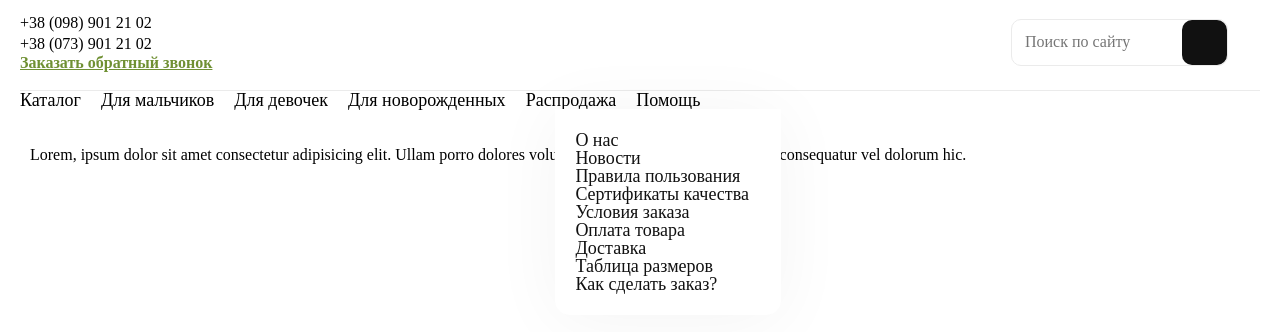
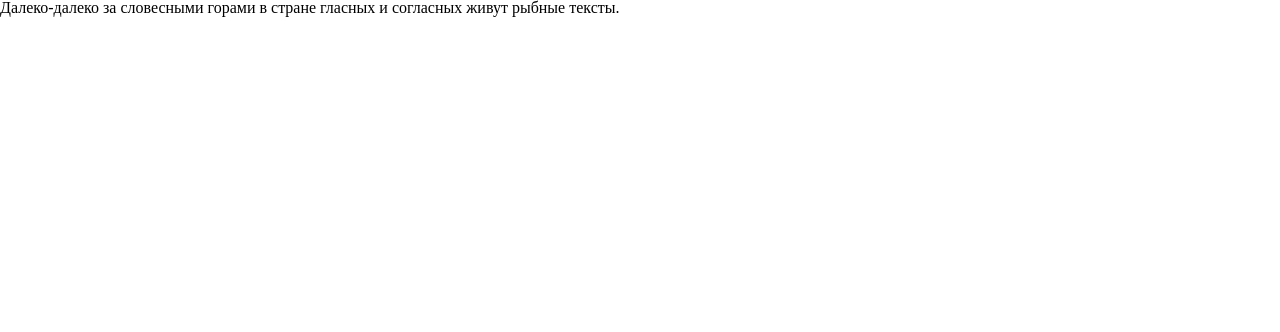
Before and after one commit to tolibaev/cjs-work, a website with bundled scripts: page index.html in a window 1280 px wide. Built offline with nearby package versions, Linux system fonts and the light colour scheme.

Commit message:
15-03-22-04

```diff
--- a/index.html
+++ b/index.html
@@ -8,47 +8,6 @@
     <script type="module" src="./app.js" defer></script>
   </head>
   <body>
-    <header class="header">
-      <div class="container">
-        <div class="flex jus-con-between al-items-center col-gap-20 pt-12 pb-18 bor-bottom-1-solid-ebebeb">
-          <div class="flex f-dir-column">
-            <a class="header__tel-link f-size-16 line-h-21 font-w-500" data-hover="text-dec-underline" href="tel:380989012102">+38 (098) 901 21 02</a>
-            <a class="header__tel-link f-size-16 line-h-21 font-w-500" data-hover="text-dec-underline" href="tel:380739012102">+38 (073) 901 21 02</a>
-            <a class="font-w-700 line-h-18 color-6F9033 text-dec-underline" data-hover="text-dec-none" href="#!">Заказать обратный звонок</a>
-          </div>
-          <a href="/../"></a>
-          <div class="flex col-gap-16 al-items-center">
-            <div class="header__form bor-1-solid-EBEBEB radius-10 w-228 relative">
-              <input class="header__input radius-10 h-45 pl-13" data-placeholder="f-size-16" type="text" placeholder="Поиск по сайту" />
-              <button class="header__btn abs top-0 right-0 radius-10 h-45 w-45 bg-color-11111105 flex f-center trans-dur-300" data-hover="bg-color-0FBF4D" type="submit"></button>
-            </div>
-            <button class="header__btn shrink-0 radius-10 h-45 bg-color-11111105 flex jus-con-center al-items-center trans-dur-300" data-hover="bg-color-0FBF4D" type="button"></button>
-            <button class="header__btn shrink-0 radius-10 h-45 bg-color-11111105 flex jus-con-center al-items-center trans-dur-300" data-hover="bg-color-0FBF4D" type="button"></button>
-          </div>
-        </div>
-        <ul class="menu flex jus-con-evenly al-items-center col-gap-20 pt-10 pb-18">
-          <li><a class="menu__link f-size-18 p-5 m-n5 trans-dur-300" data-hover="color-0FBF4D" href="#!">Каталог</a></li>
-          <li><a class="menu__link f-size-18 p-5 m-n5 trans-dur-300" data-hover="color-0FBF4D" href="#!">Для мальчиков</a></li>
-          <li><a class="menu__link f-size-18 p-5 m-n5 trans-dur-300" data-hover="color-0FBF4D" href="#!">Для девочек</a></li>
-          <li><a class="menu__link f-size-18 p-5 m-n5 trans-dur-300" data-hover="color-0FBF4D" href="#!">Для новорожденных</a></li>
-          <li><a class="menu__link f-size-18 p-5 m-n5 trans-dur-300" data-hover="color-0FBF4D" href="#!">Распродажа</a></li>
-          <li class="relative">
-            <a class="menu__link f-size-18 p-5 m-n5 trans-dur-300" data-hover="color-0FBF4D" href="#!">Помощь</a>
-            <ul class="menu__sub-list _active f-size-18 abs z-10 top-100p left-50p translateX-n50p min-w-226 bg-color-fff radius-0-0-15-15 px-20 py-22 color-111 b-shadow-0-4-70-0-0000000c">
-              <li><a class="menu__sub-link trans-dur-300" data-hover="color-0FBF4D" href="#!">О нас</a></li>
-              <li><a class="menu__sub-link trans-dur-300" data-hover="color-0FBF4D" href="#!">Новости</a></li>
-              <li><a class="menu__sub-link trans-dur-300" data-hover="color-0FBF4D" href="#!">Правила пользования</a></li>
-              <li><a class="menu__sub-link trans-dur-300" data-hover="color-0FBF4D" href="#!">Сертификаты качества</a></li>
-              <li><a class="menu__sub-link trans-dur-300" data-hover="color-0FBF4D" href="#!">Условия заказа</a></li>
-              <li><a class="menu__sub-link trans-dur-300" data-hover="color-0FBF4D" href="#!">Оплата товара</a></li>
-              <li><a class="menu__sub-link trans-dur-300" data-hover="color-0FBF4D" href="#!">Доставка</a></li>
-              <li><a class="menu__sub-link trans-dur-300" data-hover="color-0FBF4D" href="#!">Таблица размеров</a></li>
-              <li><a class="menu__sub-link trans-dur-300" data-hover="color-0FBF4D" href="#!">Как сделать заказ?</a></li>
-            </ul>
-          </li>
-        </ul>
-      </div>
-    </header>
-    <div class="px-30 py-20">Lorem, ipsum dolor sit amet consectetur adipisicing elit. Ullam porro dolores voluptates vero a laborum, temporibus consequatur vel dolorum hic.</div>
+    <div class="item">Далеко-далеко за словесными горами в стране гласных и согласных живут рыбные тексты.</div>
   </body>
 </html>
--- a/js/functions.js
+++ b/js/functions.js
@@ -15,8 +15,6 @@ export function createNewCssFileInBlob(fileContent, mediaQueries) {
   }
 
   fileContent += mediaQueries;
-
-  filterDoubleBraces(fileContent);
 
   // Создания нового CSS-файла
   fileContent = minifyCSS(fileContent);
@@ -77,11 +75,6 @@ function removeDuplicateProperties(properties) {
   return uniqueProperties.trim();
 }
 
-function filterDoubleBraces(css) {
-  const regex = /(\}\})/g;
-  return css.replace(regex, '}');
-}
-
 export function handlerDataAttributies() {
   const bodyChildren = document.body.querySelectorAll('[data-bg-image]');
   bodyChildren.forEach(bodyChild => setBgImage(bodyChild));
--- a/js/index.js
+++ b/js/index.js
@@ -212,6 +212,7 @@ export function applyStyles(rootElement, options) {
                ${bottomRight / htmlFontSize}rem
                ${bottomLeft / htmlFontSize}rem`;
             }
+
             storageVariable += `${objectWithPropsAndAbbr.property}: ${style};`;
           }
 
@@ -757,7 +758,7 @@ export function applyStyles(rootElement, options) {
 			#${color}`;
         }
 
-        elementStyle = `${property}: ${propertyValue}}`;
+        elementStyle = `${property}: ${propertyValue}`;
 
         localStorage.setItem(className, `.${className}{${elementStyle}}`);
       }
@@ -789,7 +790,7 @@ export function applyStyles(rootElement, options) {
              ${bottomLeft / htmlFontSize}rem`;
           }
 
-          elementStyle = `${property}: ${propertyValue}}`;
+          elementStyle = `${property}: ${propertyValue}`;
 
           localStorage.setItem(className, `.${className}{${elementStyle}}`);
         }
@@ -801,7 +802,7 @@ export function applyStyles(rootElement, options) {
             propertyValue = `${all / htmlFontSize}rem`;
           }
 
-          elementStyle = `${property}: ${propertyValue}}`;
+          elementStyle = `${property}: ${propertyValue}`;
 
           localStorage.setItem(className, `.${className}{${elementStyle}}`);
         }
--- a/package.json
+++ b/package.json
@@ -1,6 +1,6 @@
 {
   "name": "cjs-work",
-  "version": "2.1.11",
+  "version": "2.1.12",
   "author": "Rinat",
   "license": "ISC",
   "main": "js/index.js",
```
Also changed, not shown: 1 other file.
